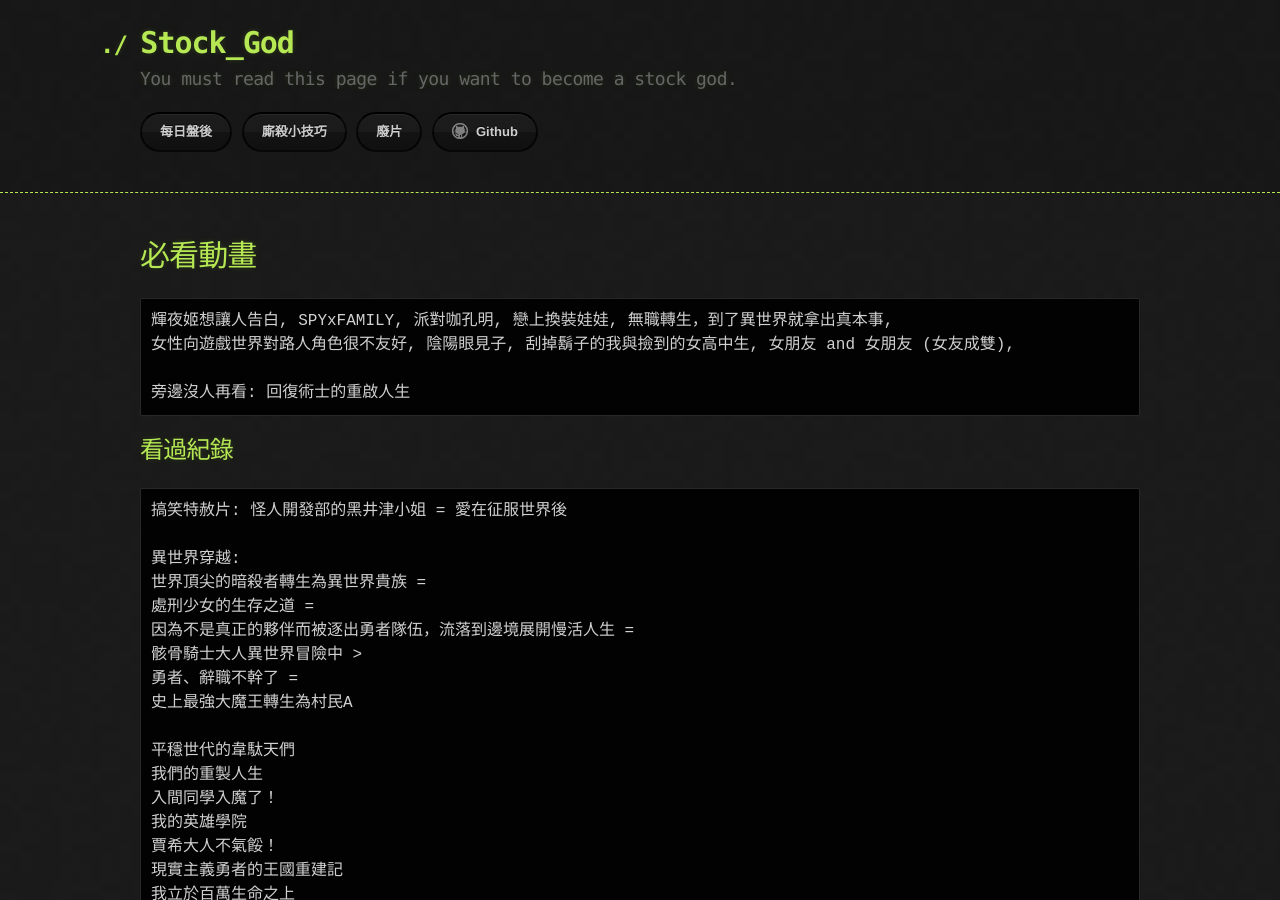
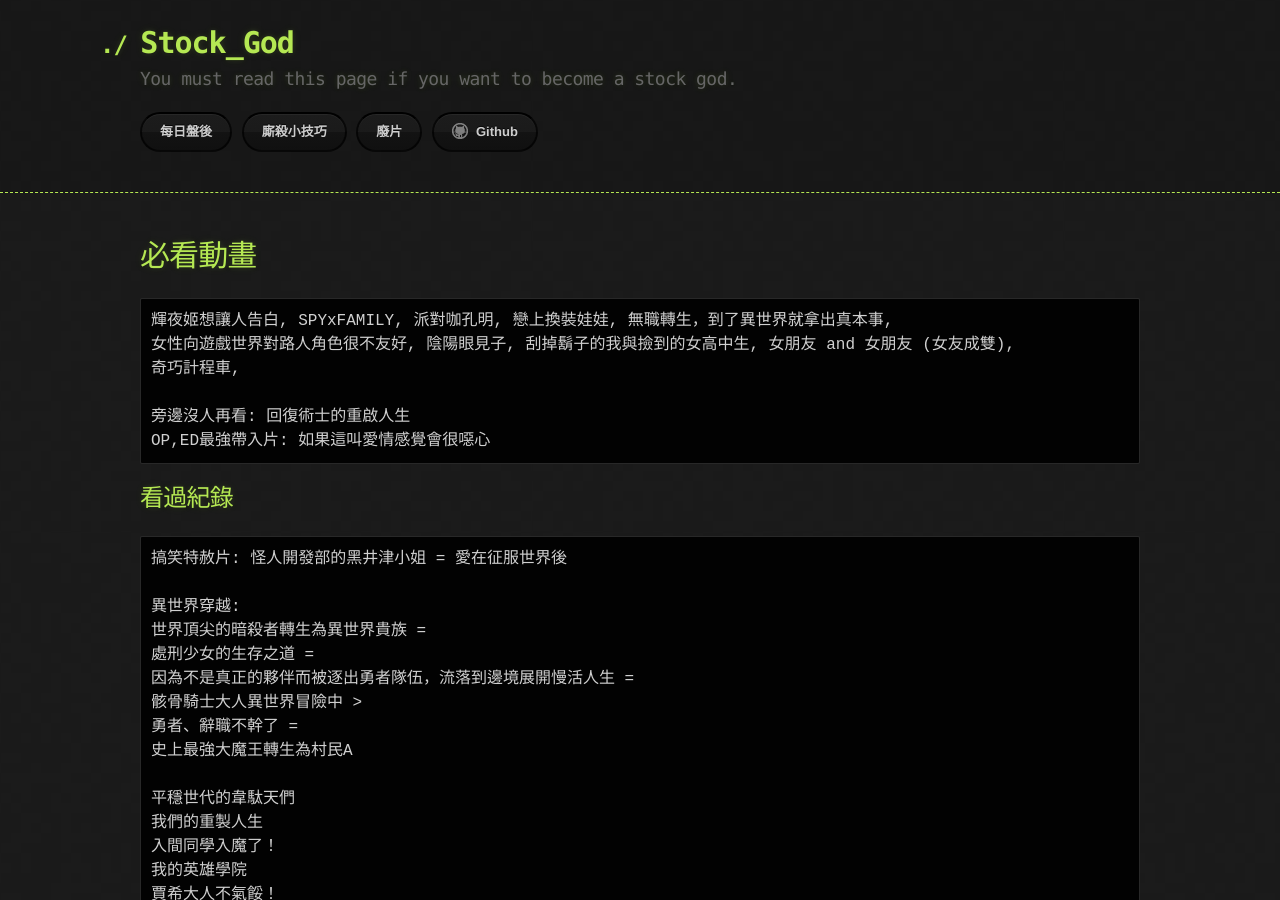
Before and after one commit to lepg5487/Stock_God, a Jekyll site: the page built from video.md, in a window 1280 px wide and 900 px high. Built offline with Jekyll 4.4.1, drawn with Linux system fonts in a browser that asks for light colours; our own code applies the rules of GitHub Pages for plain Markdown files.

Commit message:
Update video.md

````diff
--- a/video.md
+++ b/video.md
@@ -6,8 +6,10 @@ layout: testlayouts
 ```
 輝夜姬想讓人告白, SPYxFAMILY, 派對咖孔明, 戀上換裝娃娃, 無職轉生，到了異世界就拿出真本事,
 女性向遊戲世界對路人角色很不友好, 陰陽眼見子, 刮掉鬍子的我與撿到的女高中生, 女朋友 and 女朋友 (女友成雙),
+奇巧計程車,
 
 旁邊沒人再看: 回復術士的重啟人生
+OP,ED最強帶入片: 如果這叫愛情感覺會很噁心
 ```
 
 
````
